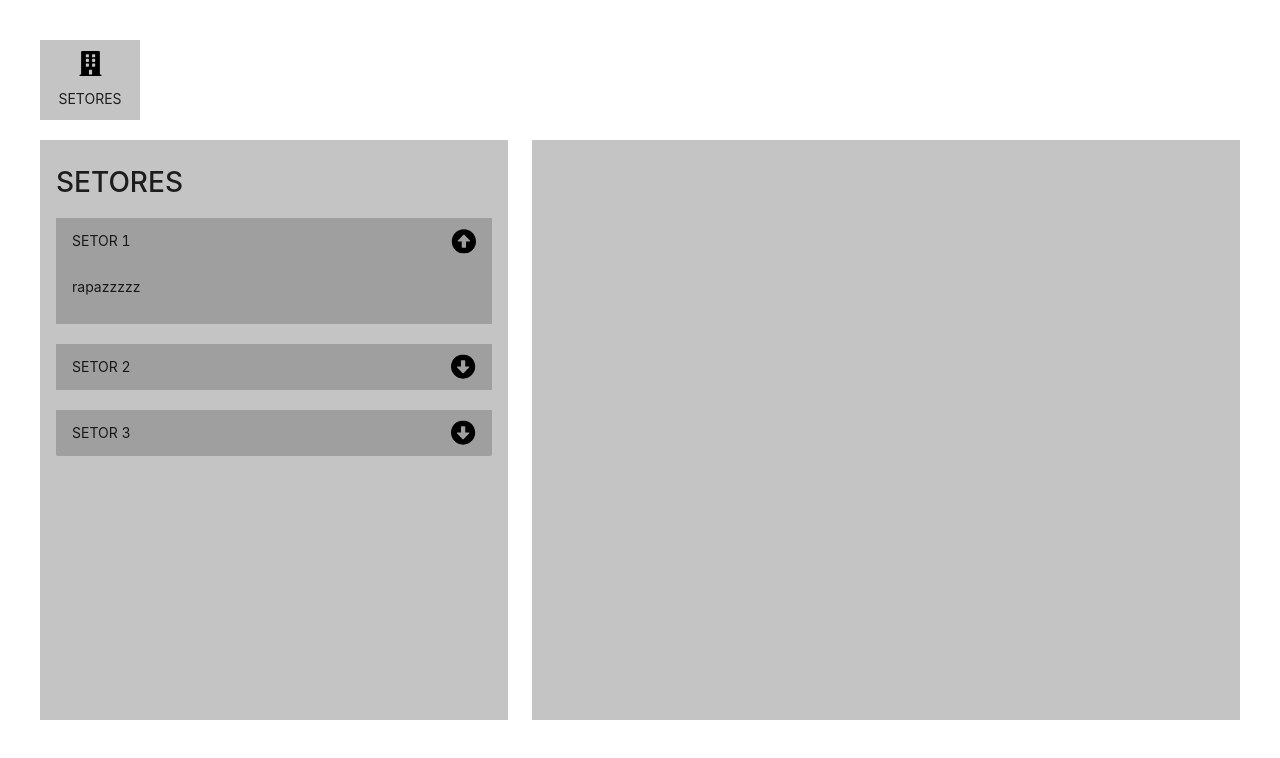
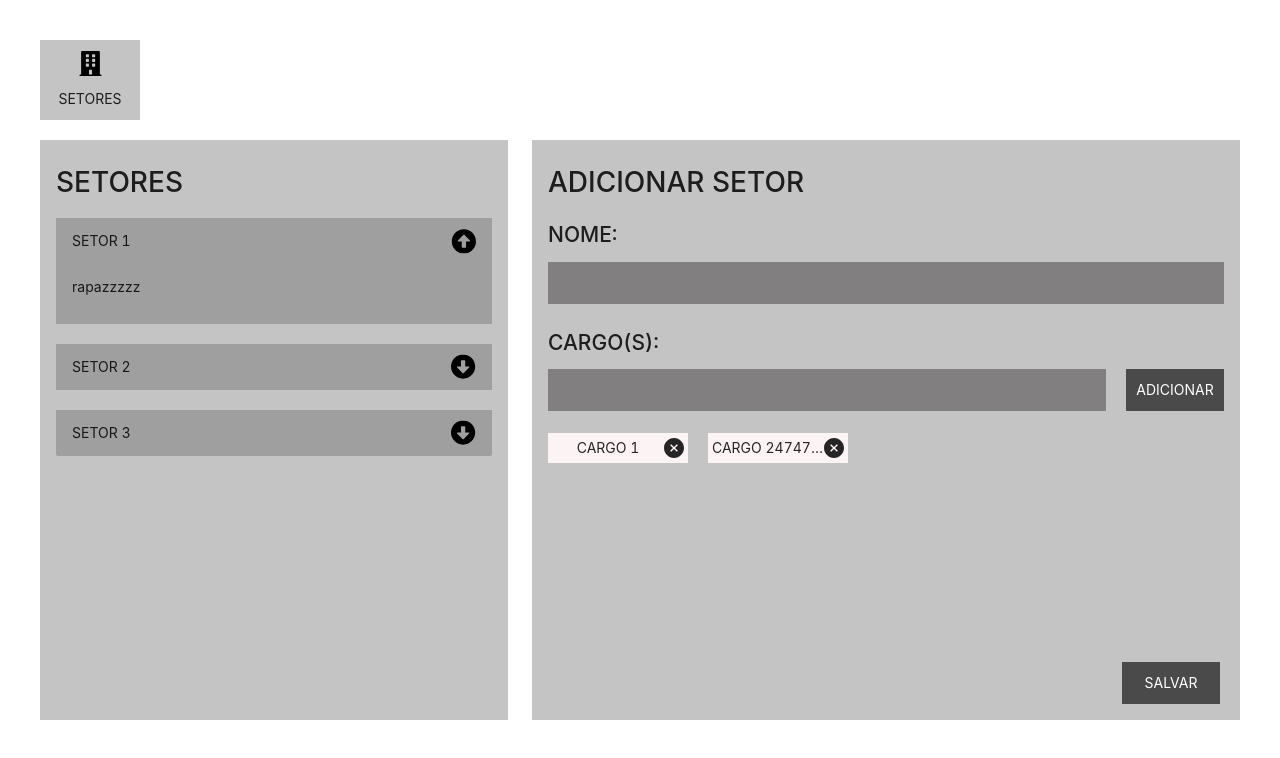
Before and after one commit to MurylloAzvd/organizational-management-system, a React (Create React App) app: page / in a window 1280 px wide. Shown: the top 758 px of the page. Built offline with nearby package versions, Linux system fonts and the light colour scheme.

Commit message:
similar layout

```diff
--- a/package.json
+++ b/package.json
@@ -3,6 +3,7 @@
   "version": "0.1.0",
   "private": true,
   "dependencies": {
+    "@ant-design/icons": "^4.6.4",
     "@testing-library/jest-dom": "^5.11.4",
     "@testing-library/react": "^11.1.0",
     "@testing-library/user-event": "^12.1.10",
--- a/src/App.css
+++ b/src/App.css
@@ -24,8 +24,3 @@
   display: flex;
   justify-content: space-between;
 }
-
-.addSector {
-  background-color: #C4C4C4;
-  width: 59%;
-}
--- a/src/components/AddSector/index.js
+++ b/src/components/AddSector/index.js
@@ -1,7 +1,36 @@
 import './style.css'
+import { CloseCircleFilled } from '@ant-design/icons'
 
 function AddSector() {
-    return (<div className="addSector"></div>)
+    return (
+        <div className="addSector">
+            <h1>ADICIONAR SETOR</h1>
+
+            <h2>NOME:</h2>
+            <div className="inputContainer">
+                <input type="text" />
+            </div>
+
+            <h2>CARGO(S):</h2>
+            <div className="inputContainer">
+                <input type="text" />
+                <button>ADICIONAR</button>
+            </div>
+
+            <div className="tags">
+                <div className="tagContainer">
+                    <span className="tagTitle">CARGO 1</span>
+                    <CloseCircleFilled className="tagIcon" />
+                </div>
+                <div className="tagContainer">
+                    <span className="tagTitle">CARGO 24747478585858</span>
+                    <CloseCircleFilled className="tagIcon" />
+                </div>
+            </div>
+
+            <button className="saveButton">SALVAR</button>
+        </div>
+    )
 }
 
 export default AddSector;
--- a/src/components/AddSector/style.css
+++ b/src/components/AddSector/style.css
@@ -0,0 +1,59 @@
+.addSector {
+  background-color: #C4C4C4;
+  width: 59%;
+  padding: 20px 16px;
+  position: relative;
+}
+
+.inputContainer {
+    display: flex;
+    margin-bottom: 22px;
+}
+
+input {
+    flex: 1;
+    background-color: #817f7f;
+    border: none;
+    height: 42px;
+}
+
+button {
+    margin-left: 20px;
+    background-color: #4a4a4a;
+    color: #ffffff;
+    width: 98px;
+    border: none;
+    cursor: pointer;
+}
+
+.saveButton {
+    position: absolute;
+    height: 42px;
+    bottom: 16px;
+    right: 20px;
+}
+
+.tags {
+    display: flex;
+}
+
+.tagContainer {
+    background-color: #fcf4f4;
+    margin-right: 20px;
+    width: 140px;
+    padding: 4px;
+    display: flex;
+}
+
+.tagTitle {
+    flex: 1;
+    text-align: center;
+    text-overflow: ellipsis;
+    white-space: nowrap;
+    overflow: hidden;
+    /* padding: 0px 28px; */
+}
+
+.tagIcon {
+    font-size: 20px;
+}
--- a/src/components/Sectors/style.css
+++ b/src/components/Sectors/style.css
@@ -14,7 +14,7 @@
 }
 
 .positions {
-    width: 60%;
+    width: 75%;
     margin: auto;
     display: grid;
     grid-template-columns: 1fr 1fr 1fr;
@@ -29,7 +29,7 @@
 }
 
 .options {
-    width: 60%;
+    width: 75%;
     display: grid;
     grid-template-columns: 1fr 1fr;
     grid-gap: 16px;
```
Also changed, not shown: 2 other files (tests, documents, lock files or other folders).
